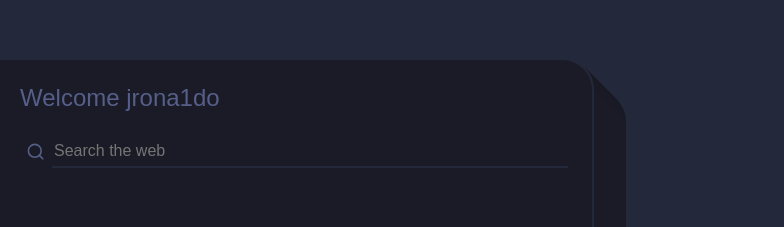
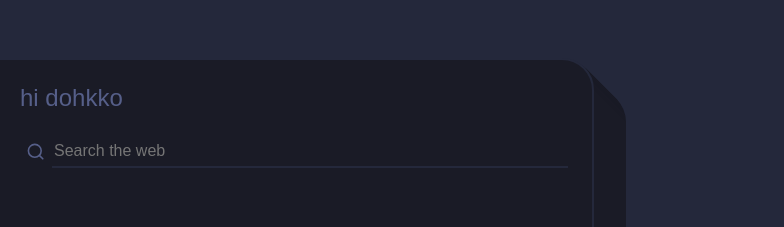
Before and after one commit to dohkko/startpage, a plain HTML site: page index.html in a window 1280 px wide. Shown: the part 190-417 px from the top of the page, 496-1280 px from the left. Drawn offline with Linux system fonts and the light colour scheme.

Commit message:
Update index.html

```diff
--- a/index.html
+++ b/index.html
@@ -10,7 +10,7 @@
     <div class="surface">
       <img src="https://media.giphy.com/media/v1.Y2lkPTc5MGI3NjExZmE0Njg0YWFiZWY0OTYwNjQ3MWVmYjlkZDRkNjRmNDM5ZTBlYWRjYiZjdD1n/D2Gqlm4OqcI20Znqx9/giphy.gif" alt="" />
       <main>
-        <h1>Welcome jrona1do</h1>
+        <h1>hi dohkko</h1>
         <div id="searchbar">
           <button>
             <svg xmlns="http://www.w3.org/2000/svg" width="24" height="24" viewBox="0 0 24 24" fill="none" stroke="currentColor" stroke-width="2" stroke-linecap="round" stroke-linejoin="round" class="feather feather-search"><circle cx="11" cy="11" r="8"></circle><line x1="21" y1="21" x2="16.65" y2="16.65"></line></svg>
```
